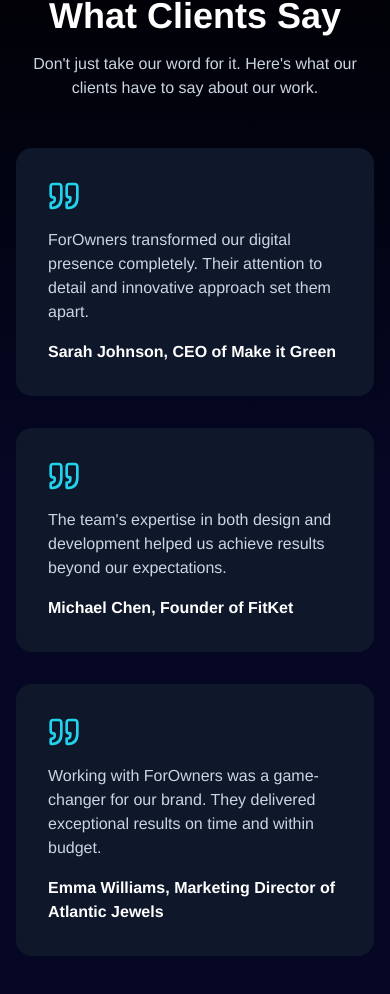
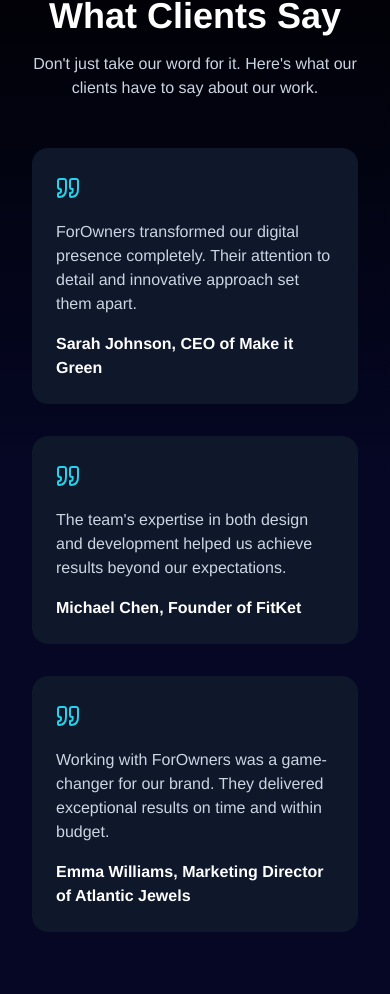
Before and after one commit to diogobc12/forowners, a React (Vite) app: page / in a window 390 px wide. Shown: the part 3224-4218 px from the top of the page. Built offline with nearby package versions, Linux system fonts and the light colour scheme.

Commit message:
atualização tamanhos

```diff
--- a/src/App.tsx
+++ b/src/App.tsx
@@ -184,7 +184,7 @@ function App() {
           <p className="text-slate-300 text-center mb-12 max-w-2xl mx-auto">
             Don't just take our word for it. Here's what our clients have to say about our work.
           </p>
-          <div className="grid md:grid-cols-3 gap-8">
+          <div className="grid md:grid-cols-3 gap-8 md:mx-0 mx-4">
             {testimonials.map((testimonial, index) => (
               <Testimonial key={index} {...testimonial} />
             ))}
--- a/src/components/Testimonial.tsx
+++ b/src/components/Testimonial.tsx
@@ -8,8 +8,8 @@ interface TestimonialProps {
 
 export function Testimonial({ text, author }: TestimonialProps) {
   return (
-    <div className="bg-slate-900 p-8 rounded-2xl relative">
-      <Quote className="w-8 h-8 text-cyan-400 mb-4" />
+    <div className="bg-slate-900 md:p-8 p-6 rounded-2xl relative">
+      <Quote className="md:w-8 md:h-8 w-6 h-8 text-cyan-400 mb-4" />
       <p className="text-slate-300 mb-4">{text}</p>
       <p className="font-semibold">{author}</p>
     </div>
```
